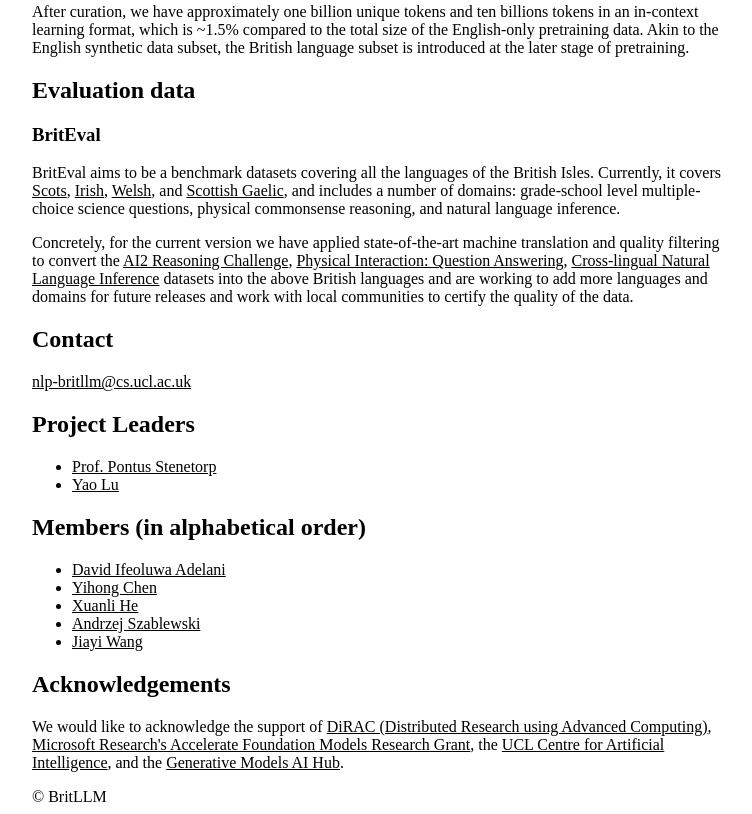
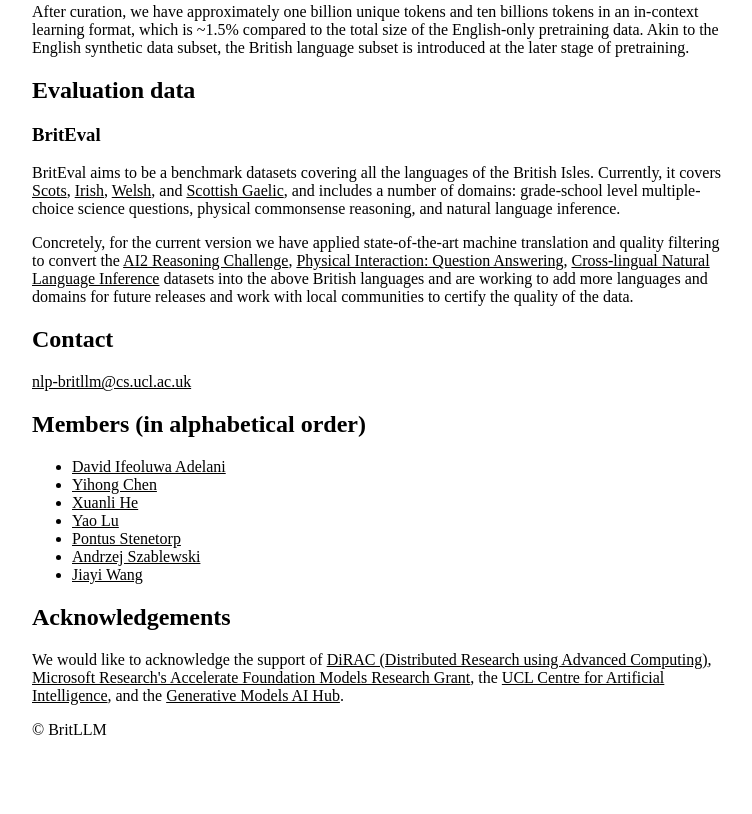
Before and after one commit to britllm/britllm.github.io, a plain HTML site: page index.html in a window 1280 px wide. Shown: the part 2511-3325 px from the top of the page, without its empty margins (256-1008 px from the left). After the commit the page ends 3258 px from the top, so only its background shows below. Drawn offline with Linux system fonts and the light colour scheme.

Commit message:
Update index.html

```diff
--- a/index.html
+++ b/index.html
@@ -438,16 +438,13 @@
 <p>
 <a href="mailto:nlp-britllm@cs.ucl.ac.uk">nlp-britllm@cs.ucl.ac.uk</a>
 </p>
-<h2>Project Leaders</h2>
-<ul>
-<li><a href="https://pontus.stenetorp.se">Prof. Pontus Stenetorp</a></li>
-<li><a href="https://yaolu.github.io">Yao Lu</a></li>
-</ul>
 <h2>Members (in alphabetical order)</h2>
 <ul>
 <li><a href="https://dadelani.github.io">David Ifeoluwa Adelani</a></li>
 <li><a href="https://github.com/yihong-chen">Yihong Chen</a></li>
 <li><a href="https://xlhex.github.io">Xuanli He</a></li>
+<li><a href="https://yaolu.github.io">Yao Lu</a></li>
+<li><a href="https://pontus.stenetorp.se">Pontus Stenetorp</a></li>
 <li><a href="https://github.com/TheRootOf3">Andrzej Szablewski</a></li>
 <li><a href="https://www.linkedin.com/in/jiayi-wang-0a999847">Jiayi Wang</a></li>
 </ul>
```
